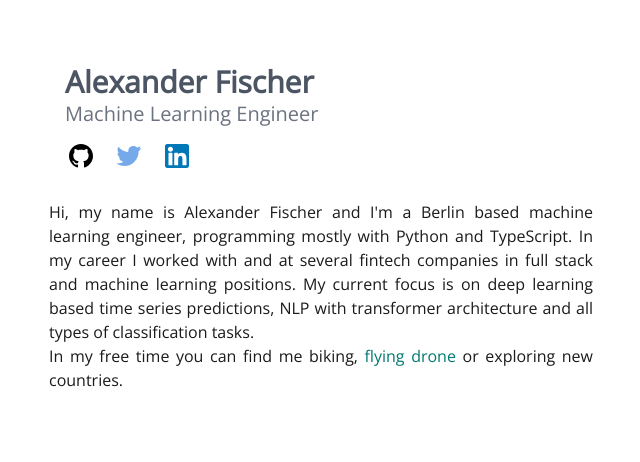
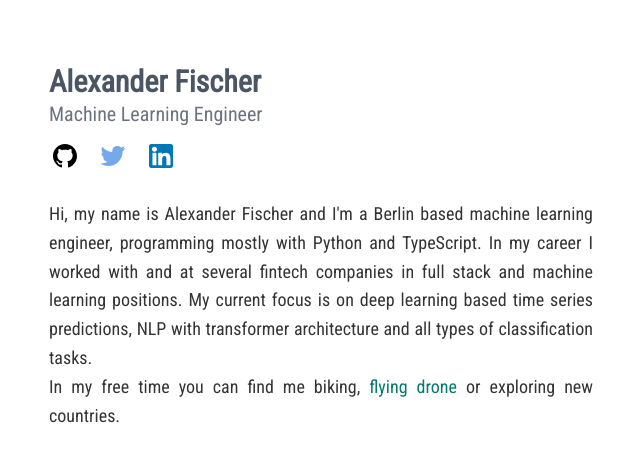
Before and after one commit to alexander-fischer/alexfi.dev, a Next.js app: page / in a window 1280 px wide. Shown: the top 462 px of the page, without its empty margins (319-959 px from the left). Built offline with nearby package versions, Linux system fonts and the light colour scheme.

Commit message:
improve font

```diff
--- a/pages/index.tsx
+++ b/pages/index.tsx
@@ -7,7 +7,7 @@ export default function Home() {
 
             <div className="container mx-auto px-4 max-w-xl md:mt-16 mt-4">
 
-                <div className="sm:pl-4">
+                <div className="">
                     <div className="text-3xl font-bold text-gray-600">Alexander Fischer</div>
                     <div className="text-xl text-gray-500">Machine Learning Engineer</div>
 
--- a/src/ui/Meta.tsx
+++ b/src/ui/Meta.tsx
@@ -14,7 +14,7 @@ const Meta = (props: MetaProps) => {
                 <meta charSet="utf-8" />
                 <meta name="viewport" content="width=device-width, initial-scale=1" />
 
-                <link href="https://fonts.googleapis.com/css?family=Open+Sans|Roboto+Mono&display=swap" rel="stylesheet" />
+                <link href="https://fonts.googleapis.com/css?family=Roboto+Condensed|Roboto+Mono&display=swap" rel="stylesheet" />
 
                 <title>{title}</title>
             </Head>
--- a/src/ui/style/Global.tsx
+++ b/src/ui/style/Global.tsx
@@ -4,7 +4,7 @@ export const globalStyle = () => {
 
 :root {
     --backgroundColor: #FFFFFF;
-    --fontColor: #1b1b1b;
+    --fontColor: #343434;
 
     --lightGray: #eeeeee;
     --mediumGray: #bdbdbd;
@@ -14,11 +14,12 @@ export const globalStyle = () => {
 }
 
 html, body {
-    font-family: 'Open Sans', sans-serif;
+    font-family: 'Roboto Condensed', sans-serif;
     background-color: var(--backgroundColor);
     color: var(--fontColor);
     -webkit-font-smoothing: auto;
-    -moz-osx-font-smoothing: auto;
+    -moz-osx-font-smoothing: grayscale;
+
 }
 
 h1 {
@@ -37,6 +38,12 @@ h3 {
     font-size: 1.33rem !important;
     margin-top: 0.5rem !important;
     margin-bottom: 0.5rem !important;
+}
+
+p {
+    line-height: 1.6;
+    font-weight: 400;
+    font-size: 1.125rem;
 }
 
 a {
```
